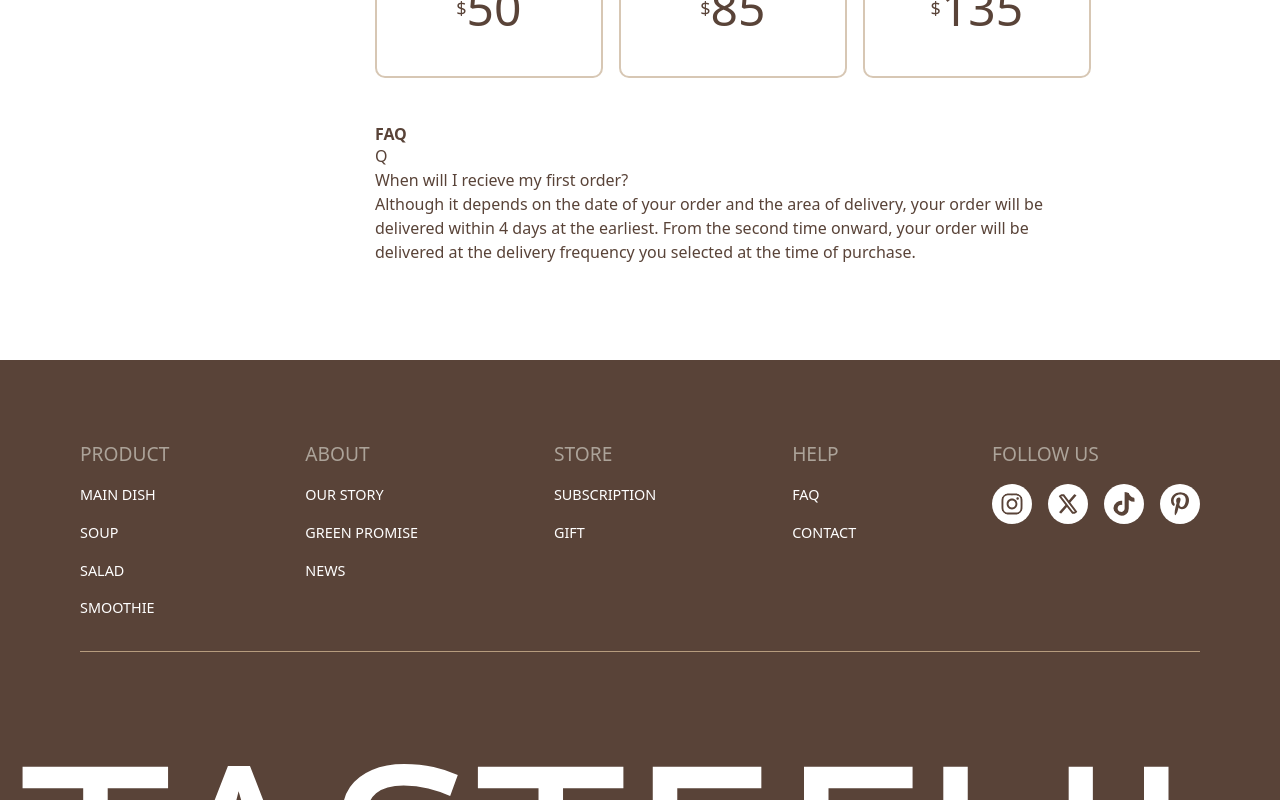
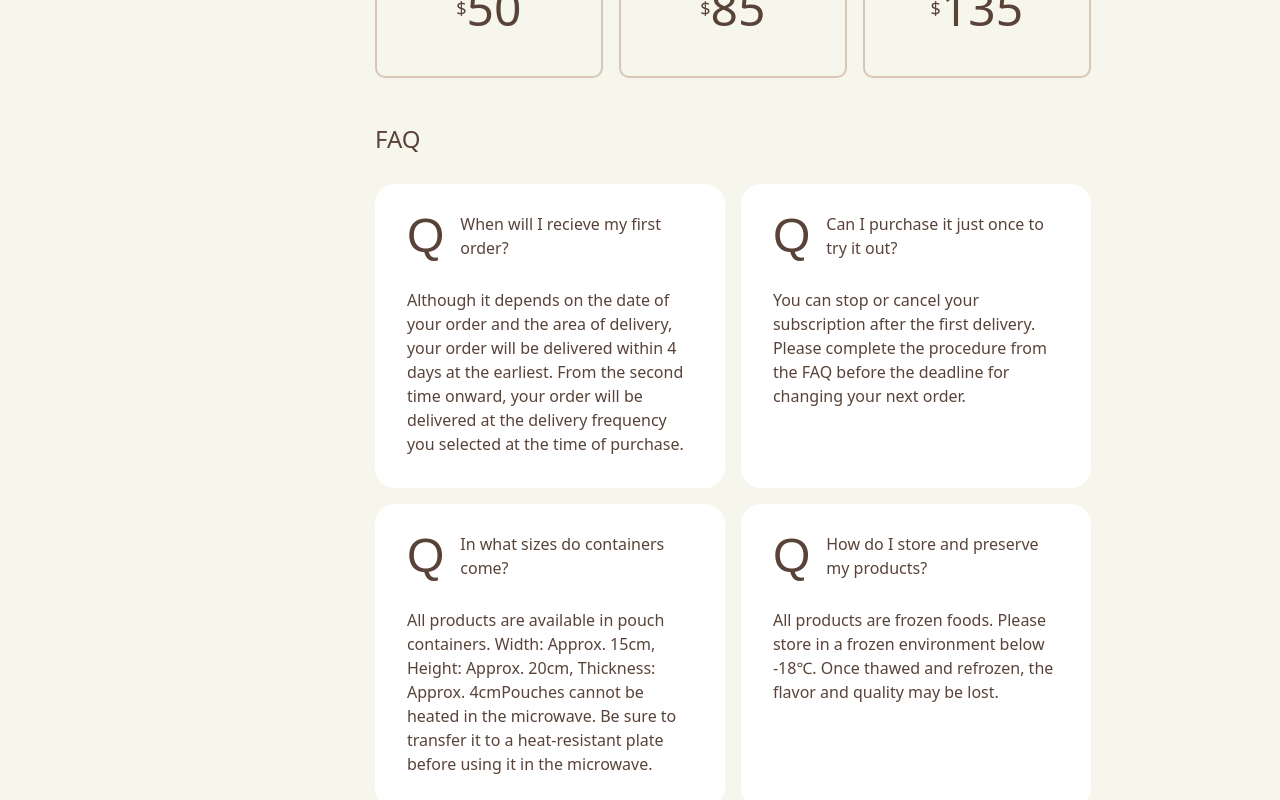
Before and after one commit to facuCast123/food-subscription-site, a React (Vite) app: page / in a window 1280 px wide. Shown: the part 5580-6380 px from the top of the page. Built offline with nearby package versions, Linux system fonts and the light colour scheme.

Commit message:
Finished FAQ segment.
Finished implementing and styling FAQ segment. Added respective data file.

```diff
--- /dev/null
+++ b/src/FAQData.js
@@ -0,0 +1,22 @@
+export default [
+    {
+        id: 1,
+        question: "When will I recieve my first order?",
+        answer: " Although it depends on the date of your order and the area of delivery, your order will be delivered within 4 days at the earliest. From the second time onward, your order will be delivered at the delivery frequency you selected at the time of purchase.",
+    },
+    {
+        id: 2,
+        question: "Can I purchase it just once to try it out?",
+        answer: "You can stop or cancel your subscription after the first delivery. Please complete the procedure from the FAQ before the deadline for changing your next order.",
+    },
+    {
+        id: 3,
+        question: "In what sizes do containers come?",
+        answer: "All products are available in pouch containers. Width: Approx. 15cm, Height: Approx. 20cm, Thickness: Approx. 4cmPouches cannot be heated in the microwave. Be sure to transfer it to a heat-resistant plate before using it in the microwave.",
+    },
+    {
+        id: 4,
+        question: "How do I store and preserve my products?",
+        answer: "All products are frozen foods. Please store in a frozen environment below -18℃. Once thawed and refrozen, the flavor and quality may be lost.",
+    }
+]
--- a/src/index.css
+++ b/src/index.css
@@ -733,6 +733,8 @@ main {
   padding: 6rem 12rem;
 
   color: var(--_tangerine-800);
+
+  background-color: var(--_tangerine-200);
 }
 
 .plan__heading {
@@ -751,6 +753,46 @@ main {
   display: flex;
   flex-direction: column;
   gap: 3rem;
+}
+
+/* LANDING - QnA */
+
+.plan__faq__title {
+  margin-bottom: 2rem;
+
+  font-size: 1.5rem;
+  font-weight: 500;
+}
+
+.plan__faq__grid-container {
+  display: grid;
+  grid-template-columns: 1fr 1fr;
+  grid-template-rows: auto;
+  gap: 1rem;
+}
+
+._faq__qna {
+  display: flex;
+  flex-direction: column;
+  gap: 1rem;
+
+  padding: 1rem 2rem 2rem;
+
+  color: var(--_tangerine-800);
+
+  background-color: white;
+  border-radius: 20px;
+}
+
+._faq__qna__question {
+  display: flex;
+  align-items: center;
+  gap: 1rem;
+
+  span {
+    font-size: 3rem;
+    font-family: sans-serif;
+  }
 }
 
 /* MEAL PLAN */
--- a/src/pages/LandingPage.jsx
+++ b/src/pages/LandingPage.jsx
@@ -4,7 +4,8 @@ import Feature from "../components/landing-page/Feature";
 import Meal from "../components/landing-page/Meal";
 import BoxLayout from "../components/landing-page/BoxLayout";
 
-import data from "../FeatureData";
+import FeatureData from "../FeatureData";
+import FAQData from "../FAQData";
 
 const LandingPage = () => {
   const foodImages1 = [
@@ -43,7 +44,7 @@ const LandingPage = () => {
     });
   }, []);
 
-  const featureMap = data.map((item) => {
+  const featureMap = FeatureData.map((item) => {
     return <Feature key={item.id} item={item} />;
   });
 
@@ -201,22 +202,20 @@ const LandingPage = () => {
           </div>
 
           <div className="plan__faq">
-            <h4>FAQ</h4>
+            <h4 className="plan__faq__title">FAQ</h4>
 
             <div className="plan__faq__grid-container">
-              <div className="_faq__qna">
-                <div className="_faq__qna__question">
-                  <span>Q</span>
-                  <p>When will I recieve my first order?</p>
-                </div>
-                <p className="_faq__qna__answer">
-                  Although it depends on the date of your order and the area of
-                  delivery, your order will be delivered within 4 days at the
-                  earliest. From the second time onward, your order will be
-                  delivered at the delivery frequency you selected at the time
-                  of purchase.
-                </p>
-              </div>
+              {FAQData.map((element) => {
+                return (
+                  <div className="_faq__qna" key={element.id}>
+                    <div className="_faq__qna__question">
+                      <span>&#81;</span>
+                      <p>{element.question}</p>
+                    </div>
+                    <p className="_faq__qna__answer">{element.answer}</p>
+                  </div>
+                );
+              })}
             </div>
           </div>
         </div>
```
